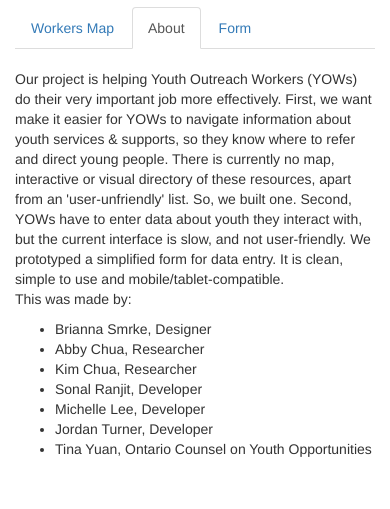
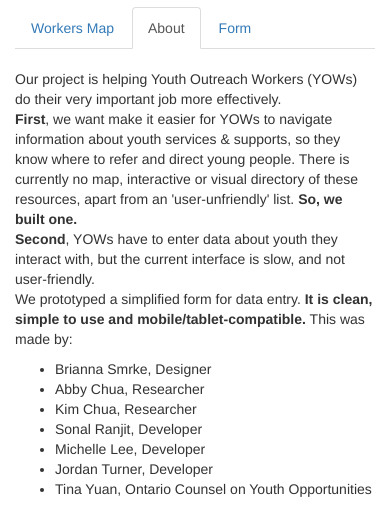
Before and after one commit to PoliHackSteppingStones/SteppingStones, a website: page index.html in a window 390 px wide. Both pictures are taken after a click on the link "About". Shown: the part 349-858 px from the top of the page. Drawn offline with nearby package versions, Linux system fonts and the light colour scheme; some packages are replaced by stand-ins of ours.

Commit message:
- Adding format to the about section

```diff
--- a/index.html
+++ b/index.html
@@ -79,12 +79,7 @@
 							<div class="tab-pane" id="about">
 							<br>
 								<p>
-									Our project is helping Youth Outreach Workers (YOWs) do their very important job more effectively.
-									First, we want make it easier for YOWs to navigate information about youth services & supports, so they know where to refer and direct young people.
-									There is currently no map, interactive or visual directory of these resources, apart from an 'user-unfriendly' list. So, we built one.
-									Second, YOWs have to enter data about youth they interact with, but the current interface is slow, and not user-friendly.
-									We prototyped a simplified form for data entry. It is clean, simple to use and mobile/tablet-compatible.
-									<br>
+                                    Our project is helping Youth Outreach Workers (YOWs) do their very important job more effectively.<br><b>First</b>, we want make it easier for YOWs to navigate information about youth services & supports, so they know where to refer and direct young people. There is currently no map, interactive or visual directory of these resources, apart from an 'user-unfriendly' list. <b>So, we built one.</b><br><b>Second</b>, YOWs have to enter data about youth they interact with, but the current interface is slow, and not user-friendly.<br>We prototyped a simplified form for data entry. <b>It is clean, simple to use and mobile/tablet-compatible.</b>
 
 									This was made by:
 									<ul>
```
